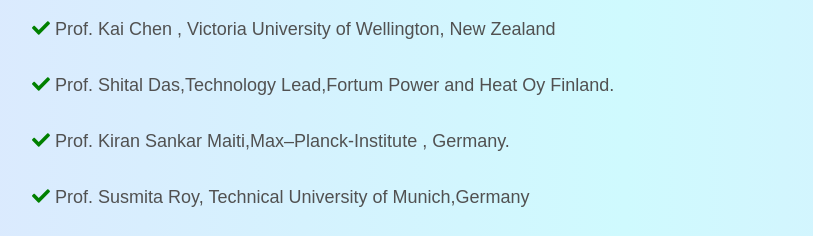
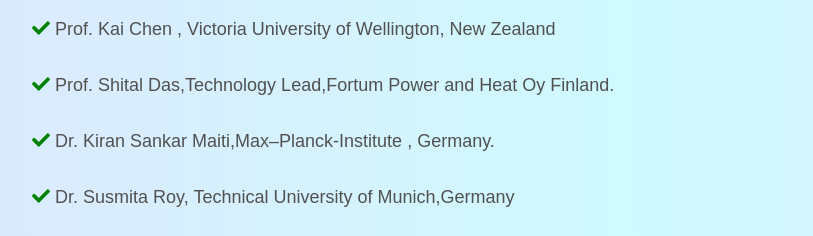
Before and after one commit to AEC-ECE-Developers/Committee-Folder, a website built with Vite: page index.html in a window 1280 px wide. Shown: the part 1340-1576 px from the top of the page, without its empty margins (16-829 px from the left). Built offline with nearby package versions, Linux system fonts and the light colour scheme.

Commit message:
international commtt changes

```diff
--- a/index.html
+++ b/index.html
@@ -119,10 +119,10 @@
                 <li><i class="tick-icon fas fa-check"></i>Prof. Shital Das,Technology Lead,Fortum Power and Heat Oy Finland.
                 </li>
                 <br>
-                <li><i class="tick-icon fas fa-check"></i>Prof. Kiran Sankar Maiti,Max–Planck-Institute , Germany.
+                <li><i class="tick-icon fas fa-check"></i>Dr. Kiran Sankar Maiti,Max–Planck-Institute , Germany.
                 </li>
                 <br>
-                <li><i class="tick-icon fas fa-check"></i>Prof. Susmita Roy, Technical University of Munich,Germany
+                <li><i class="tick-icon fas fa-check"></i>Dr. Susmita Roy, Technical University of Munich,Germany
                 </li>
                 <br>
                 <li><i class="tick-icon fas fa-check"></i>Dr. Goutam Kumar Dalapati, CEO at Sunkonnect PteLtd, Singapore
```
